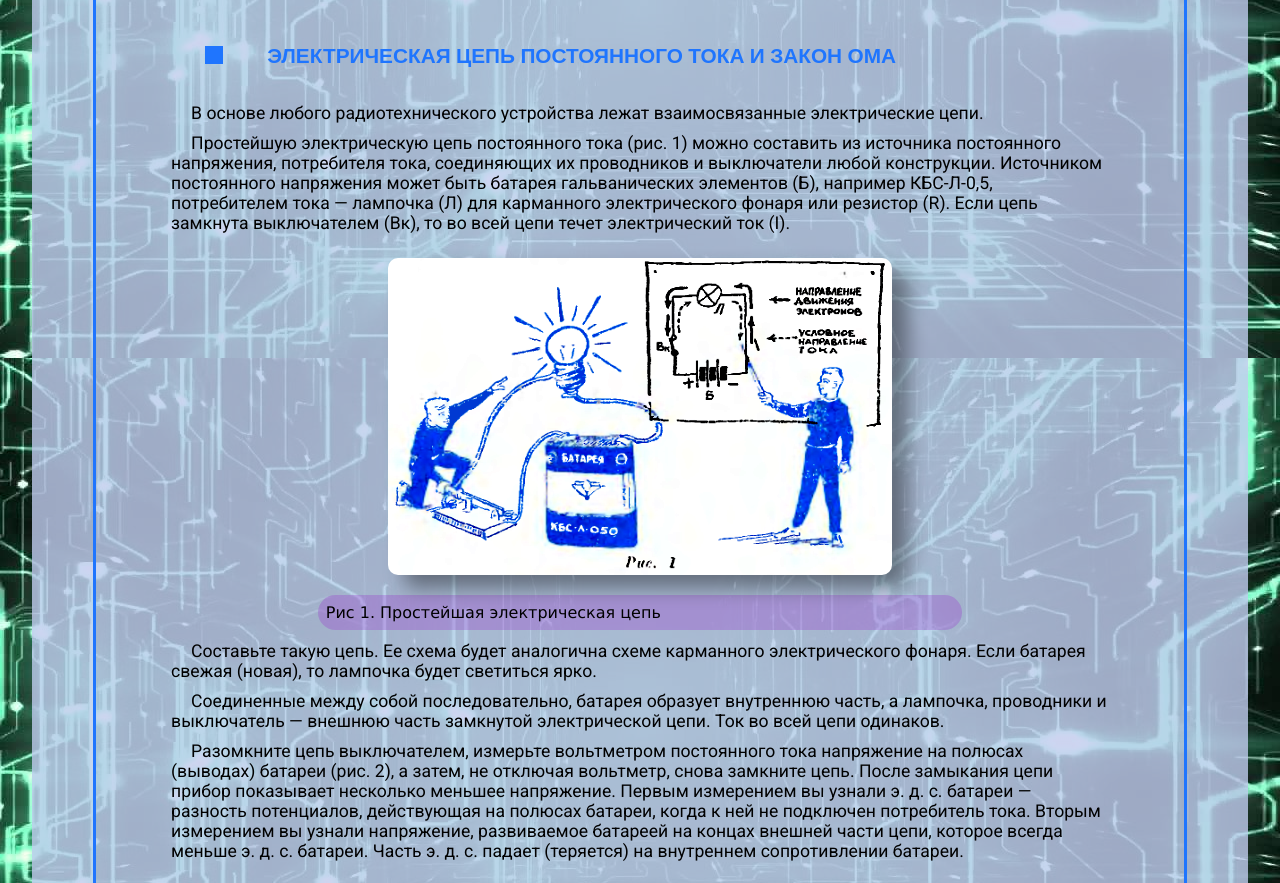
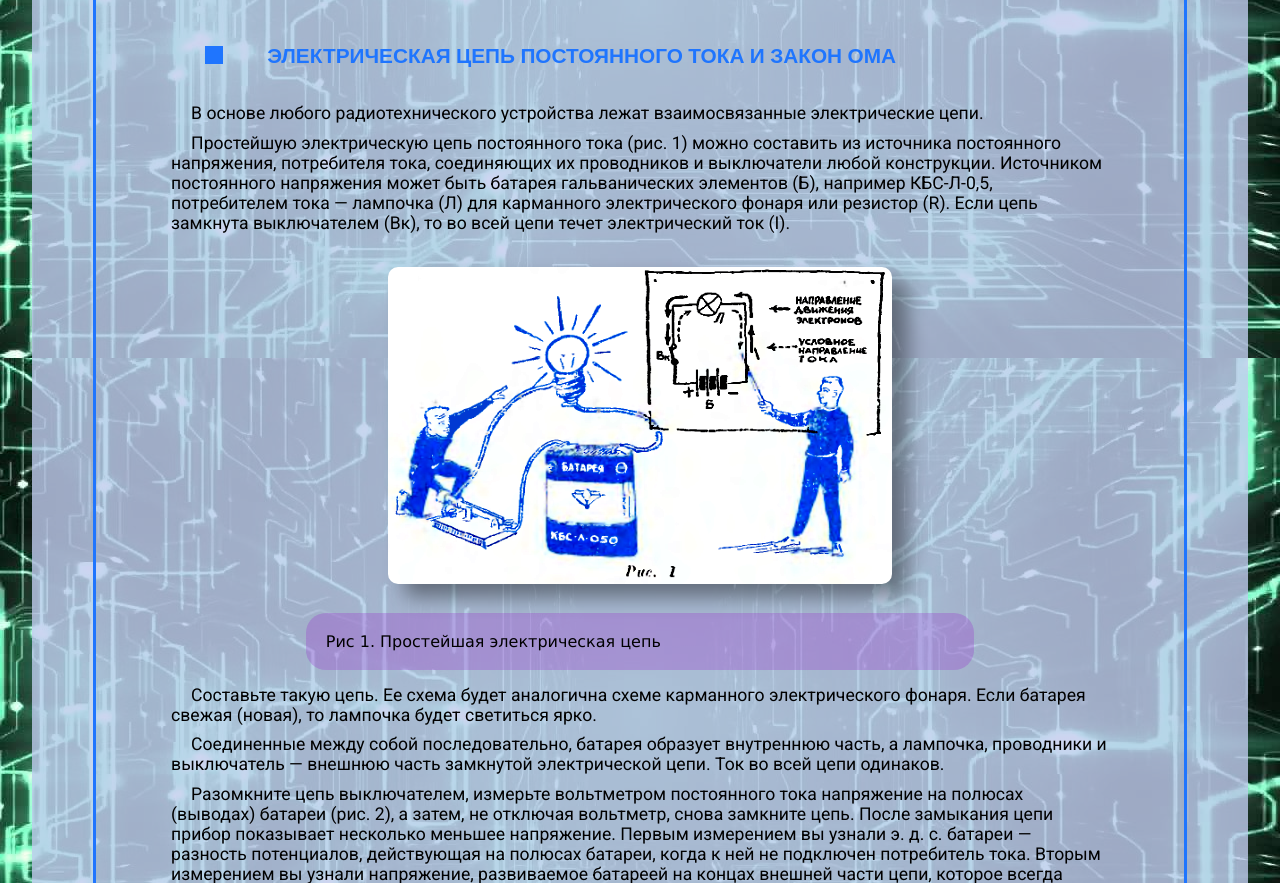
Before and after one commit to uzwer1/radiobook, a plain HTML site: page topics/01/index.html in a window 1280 px wide. Shown: the part 362-1245 px from the top of the page. Drawn offline with nearby package versions, Linux system fonts and the light colour scheme.

Commit message:
Проверка ширины контента 06

```diff
--- a/style.css
+++ b/style.css
@@ -87,9 +87,10 @@ p {
 	font-weight: bolder;
 }
 figure{
+	font-size: 1em
 }
 img{
-	margin: 20px auto;
+	margin: 3% auto;
 	display: block;
 	border-radius: 10px;
 }
@@ -118,8 +119,8 @@ figcaption {
 	display: block;
 	background-color: rgba(153,50,204,.3);
 	border-radius: 20px;
-	padding: 8px;
-	margin: 7px auto;
+	padding: 2%;
+	margin: 1% auto;
 }
 .theory{
 	border: 3px solid #1f75fe;
```
